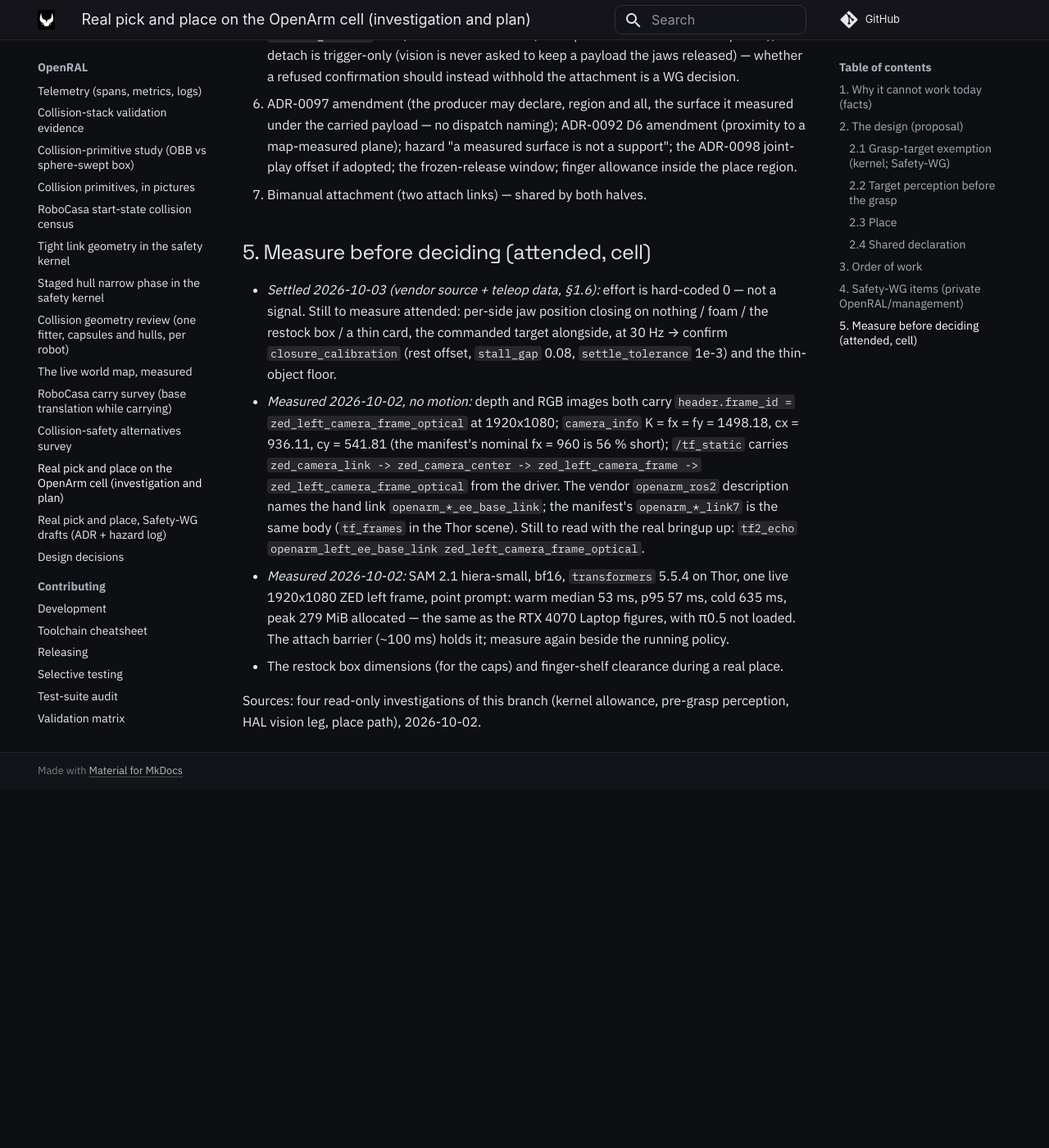
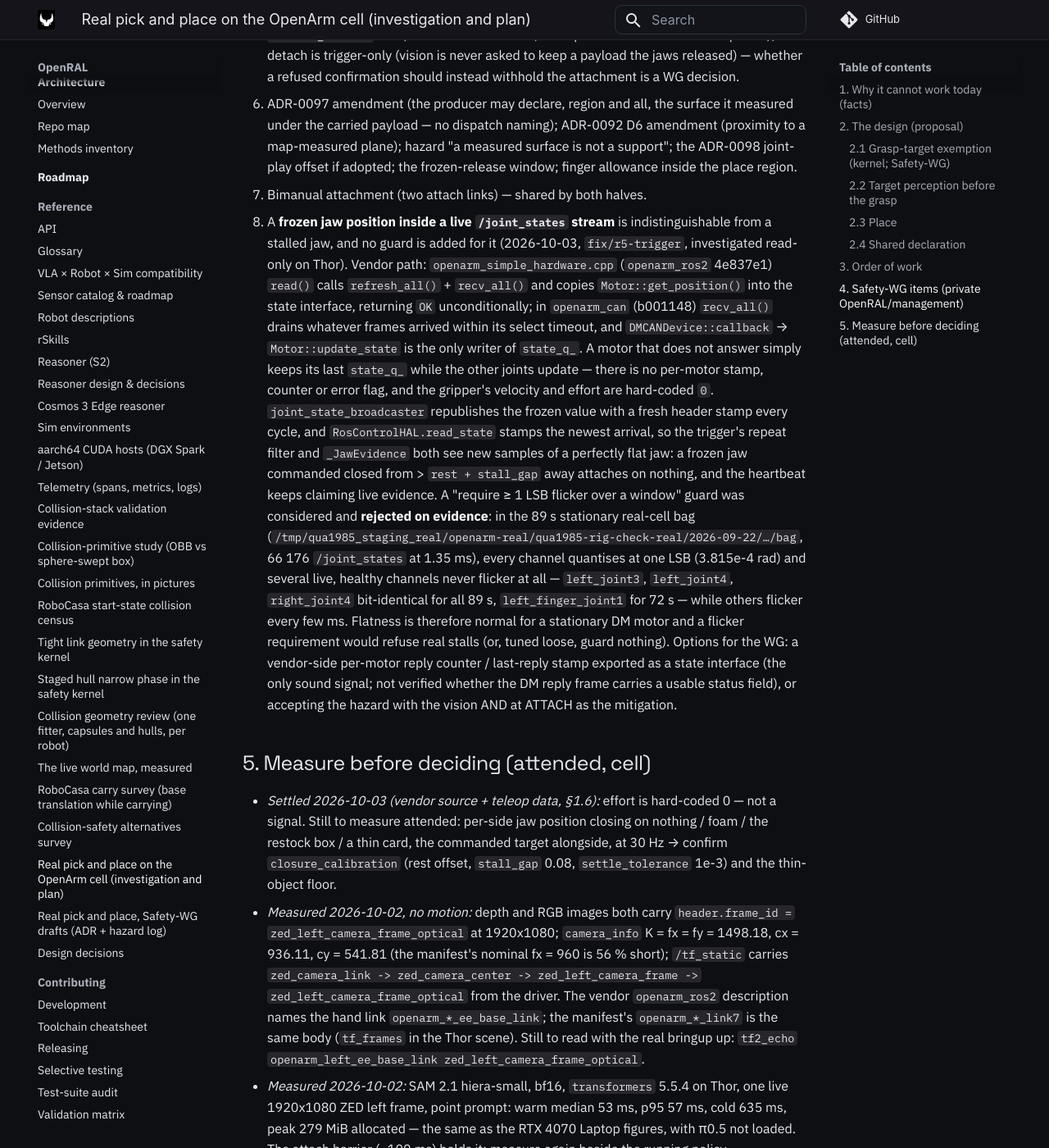
Before and after one commit to OpenRAL/openral, an MkDocs documentation site: the page built from docs/reference/real-pick-place-design.md, in a window 1280 px wide and 1400 px high, scrolled down 16392 px. Shown: the whole window at 82% size. Built offline with MkDocs 1.6.1 and Material for MkDocs 9.7.7, drawn with Linux system fonts in a browser that asks for light colours; comment, search, counter and statistics services are not loaded; before the commit the page ends 17355 px from its top, so only the background shows below that.

Commit message:
docs(hal): record the frozen-jaw-in-a-live-stream hazard for the Safety-WG
The vendor OpenArm driver keeps a non-answering motor's last position
and republishes it with a fresh stamp; no per-motor freshness signal
exists. A >=1 LSB flicker guard was rejected: the stationary real-cell
bag shows healthy channels bit-identical for the full 89 s.

Co-Authored-By: Claude Opus 5.5 <noreply@anthropic.com>
Claude-Session: https://claude.ai/code/session_01KTrV7z7yWp6QksMj6bfNMx
Signed-off-by: Adrian <adrianllopart@gmail.com>

```diff
--- a/docs/reference/real-pick-place-design.md
+++ b/docs/reference/real-pick-place-design.md
@@ -525,6 +525,30 @@ decide; 7 and 8 need the attended cell for calibration.
    plane); hazard "a measured surface is not a support"; the ADR-0098 joint-play offset if
    adopted; the frozen-release window; finger allowance inside the place region.
 5. Bimanual attachment (two attach links) — shared by both halves.
+8. A **frozen jaw position inside a live `/joint_states` stream** is indistinguishable from a
+   stalled jaw, and no guard is added for it (2026-10-03, `fix/r5-trigger`, investigated
+   read-only on Thor). Vendor path: `openarm_simple_hardware.cpp` (`openarm_ros2` 4e837e1)
+   `read()` calls `refresh_all()` + `recv_all()` and copies `Motor::get_position()` into the
+   state interface, returning `OK` unconditionally; in `openarm_can` (b001148)
+   `recv_all()` drains whatever frames arrived within its select timeout, and
+   `DMCANDevice::callback` → `Motor::update_state` is the only writer of `state_q_`. A motor
+   that does not answer simply keeps its last `state_q_` while the other joints update — there
+   is no per-motor stamp, counter or error flag, and the gripper's velocity and effort are
+   hard-coded `0`. `joint_state_broadcaster` republishes the frozen value with a fresh header
+   stamp every cycle, and `RosControlHAL.read_state` stamps the newest arrival, so the
+   trigger's repeat filter and `_JawEvidence` both see new samples of a perfectly flat jaw: a
+   frozen jaw commanded closed from > `rest + stall_gap` away attaches on nothing, and the
+   heartbeat keeps claiming live evidence. A "require ≥ 1 LSB flicker over a window" guard was
+   considered and **rejected on evidence**: in the 89 s stationary real-cell bag
+   (`/tmp/qua1985_staging_real/openarm-real/qua1985-rig-check-real/2026-09-22/…/bag`, 66 176
+   `/joint_states` at 1.35 ms), every channel quantises at one LSB (3.815e-4 rad) and several
+   live, healthy channels never flicker at all — `left_joint3`, `left_joint4`, `right_joint4`
+   bit-identical for all 89 s, `left_finger_joint1` for 72 s — while others flicker every few
+   ms. Flatness is therefore normal for a stationary DM motor and a flicker requirement would
+   refuse real stalls (or, tuned loose, guard nothing). Options for the WG: a vendor-side
+   per-motor reply counter / last-reply stamp exported as a state interface (the only sound
+   signal; not verified whether the DM reply frame carries a usable status field), or
+   accepting the hazard with the vision AND at ATTACH as the mitigation.
 
 ## 5. Measure before deciding (attended, cell)
 
```
